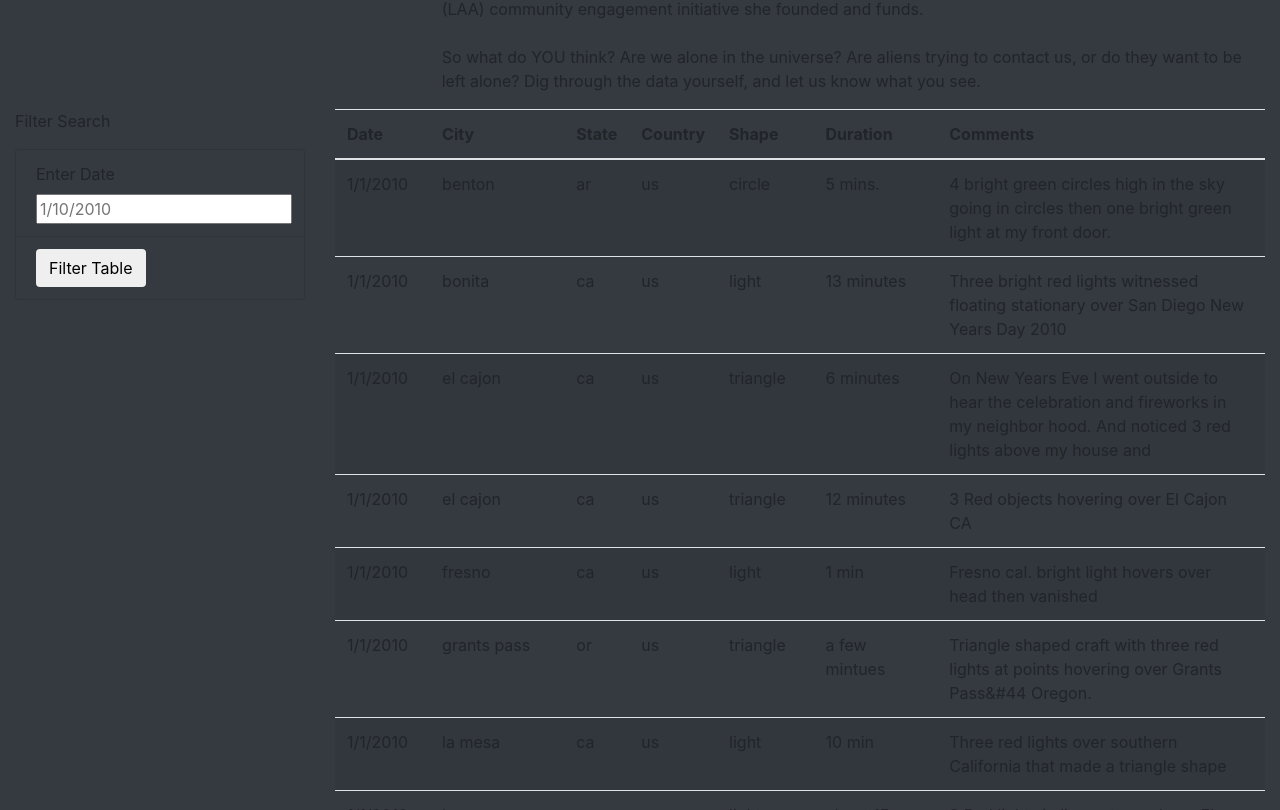
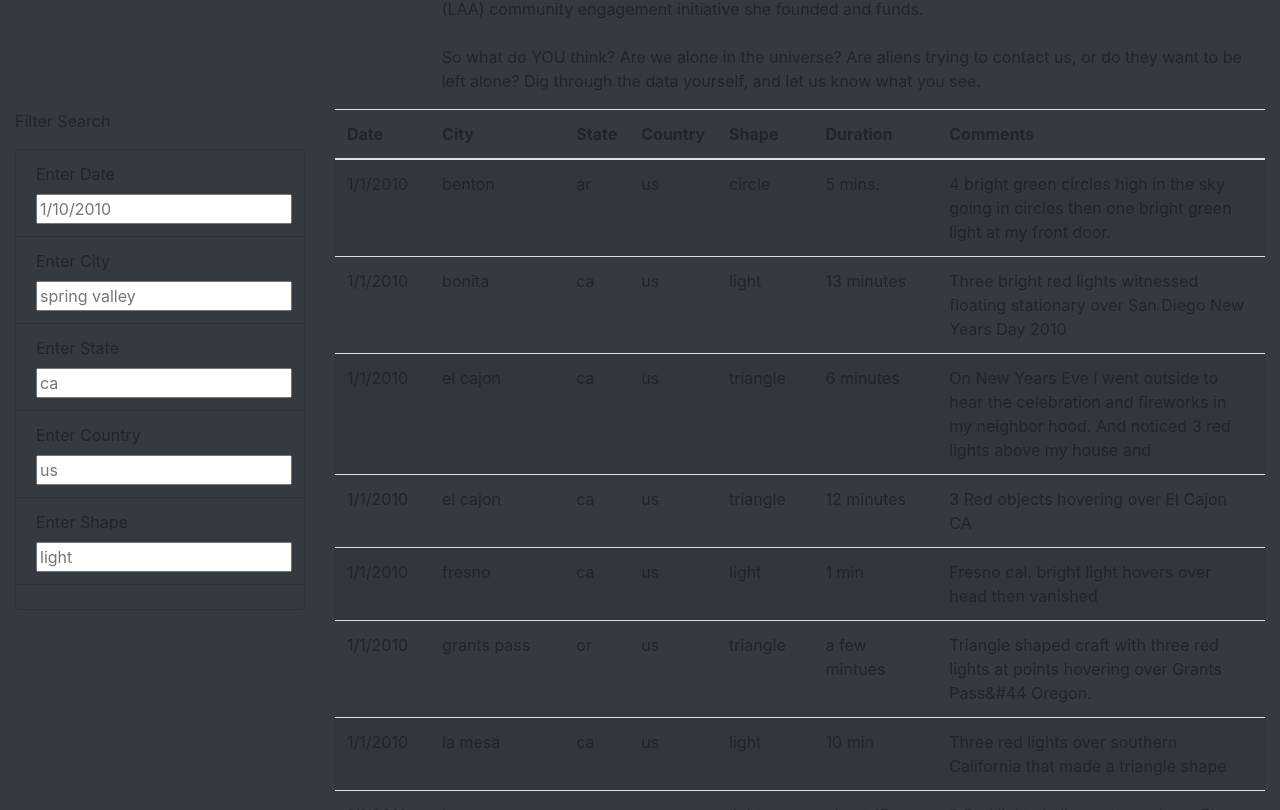
Before and after one commit to lnharvin/UFOs, a plain HTML site: page index.html in a window 1280 px wide. Shown: the part 630-1440 px from the top of the page. Drawn offline with nearby package versions, Linux system fonts and the light colour scheme.

Commit message:
updated code to use alternate js app file

```diff
--- a/index.html
+++ b/index.html
@@ -48,9 +48,25 @@
                             <input type="text" placeholder="1/10/2010" id="datetime" />
                         </li>
                         <li class="list-group-item bg-dark">
-                            <button id="filter-btn" type="button" class="btn btn-default">
+                            <label for="city">Enter City</label>
+                            <input type="text" placeholder="spring valley" id="city" />
+                        </li>
+                        <li class="list-group-item bg-dark">
+                            <label for="state">Enter State</label>
+                            <input type="text" placeholder="ca" id="state" />
+                        </li>
+                        <li class="list-group-item bg-dark">
+                            <label for="country">Enter Country</label>
+                            <input type="text" placeholder="us" id="country" />
+                        </li>
+                        <li class="list-group-item bg-dark">
+                            <label for="shape">Enter Shape</label>
+                            <input type="text" placeholder="light" id="shape" />
+                        </li>
+                        <li class="list-group-item bg-dark">
+                            <!--<button id="filter-btn" type="button" class="btn btn-default">
                                 Filter Table
-                            </button>
+                            </button>-->
                         </li>
                     </ul>
                   </form>
@@ -76,6 +92,7 @@
     <!-- end fluid container 2 for data table -->
     <script src="https://cdnjs.cloudflare.com/ajax/libs/d3/4.11.0/d3.js"></script>
     <script src="static/js/data.js"></script>
-    <script src="static/js/app.js"></script>
+    <!--<script src="static/js/app.js"></script>-->
+    <script src="static/js/ufo_challengeCode.js"></script>
 </body>
 </html>
```
